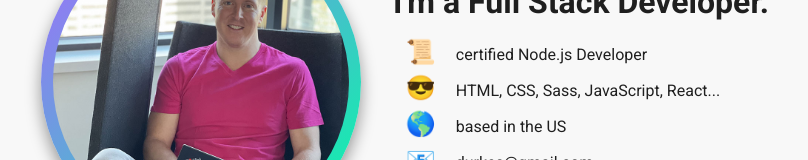
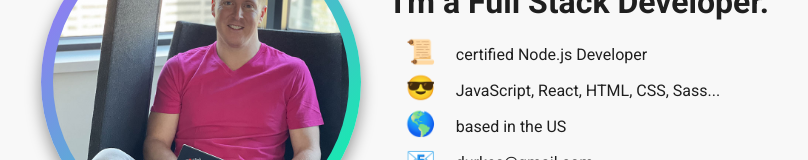
Before and after one commit to durkes/portfolio, a React (Create React App) app: page /#/ in a window 1280 px wide. Shown: the part 288-448 px from the top of the page, without its empty margins (235-1043 px from the left). Built offline with nearby package versions, Linux system fonts and the light colour scheme; the HTML template or start-up script is replaced by a standard one.

Commit message:
Update skills on homepage

```diff
--- a/index.html
+++ b/index.html
@@ -1 +1 @@
-<!doctype html><html lang="en"><head><meta charset="utf-8"/><link rel="stylesheet" href="https://stackpath.bootstrapcdn.com/font-awesome/4.7.0/css/font-awesome.min.css" media="screen"><meta name="viewport" content="width=device-width,initial-scale=1"/><meta name="description" content="developer portfolio"/><meta name="keyword" content="portfolio, javascript, developer, frontend, react, dev, front-end, tech, programmer"><title>Developer Portfolio</title><script defer="defer" src="./build/static/js/main.e3bdaef5.js"></script><link href="./build/static/css/main.05315e3f.css" rel="stylesheet"></head><body><noscript>You need to enable JavaScript to run this app.</noscript><div id="root"></div></body></html>
+<!doctype html><html lang="en"><head><meta charset="utf-8"/><link rel="stylesheet" href="https://stackpath.bootstrapcdn.com/font-awesome/4.7.0/css/font-awesome.min.css" media="screen"><meta name="viewport" content="width=device-width,initial-scale=1"/><meta name="description" content="developer portfolio"/><meta name="keyword" content="portfolio, javascript, developer, frontend, react, dev, front-end, tech, programmer"><title>Developer Portfolio</title><script defer="defer" src="./build/static/js/main.29c83dc2.js"></script><link href="./build/static/css/main.05315e3f.css" rel="stylesheet"></head><body><noscript>You need to enable JavaScript to run this app.</noscript><div id="root"></div></body></html>
--- a/src/info/Info.js
+++ b/src/info/Info.js
@@ -39,7 +39,7 @@ export const info = {
         },
         {
             emoji: '😎',
-            text: 'HTML, CSS, Sass, JavaScript, React...'
+            text: 'JavaScript, React, HTML, CSS, Sass...'
         },
         {
             emoji: '🌎',
```
Also changed, not shown: src/img/orig/screens/mock-portfolio.jpg (deleted), 6 other files (tests, documents, lock files or other folders).
